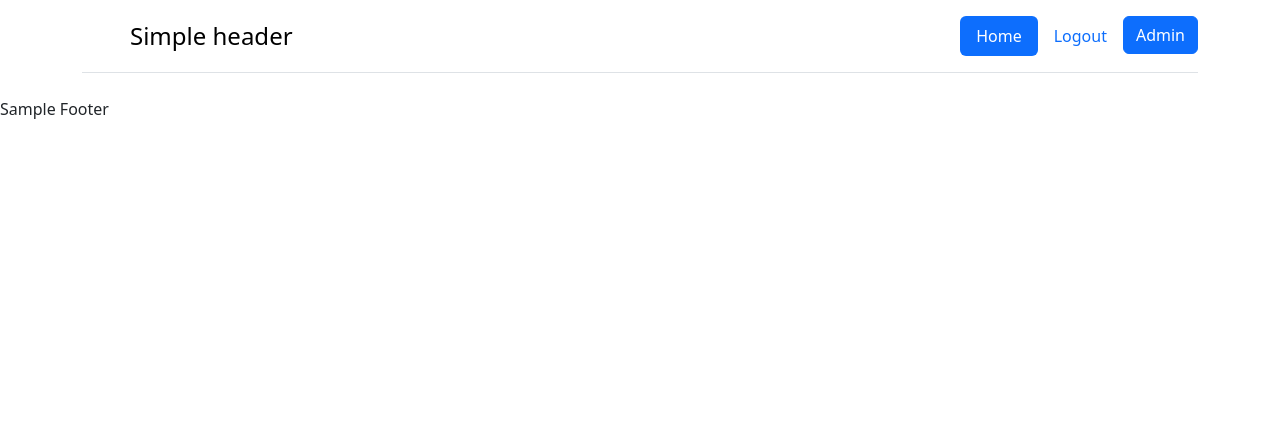
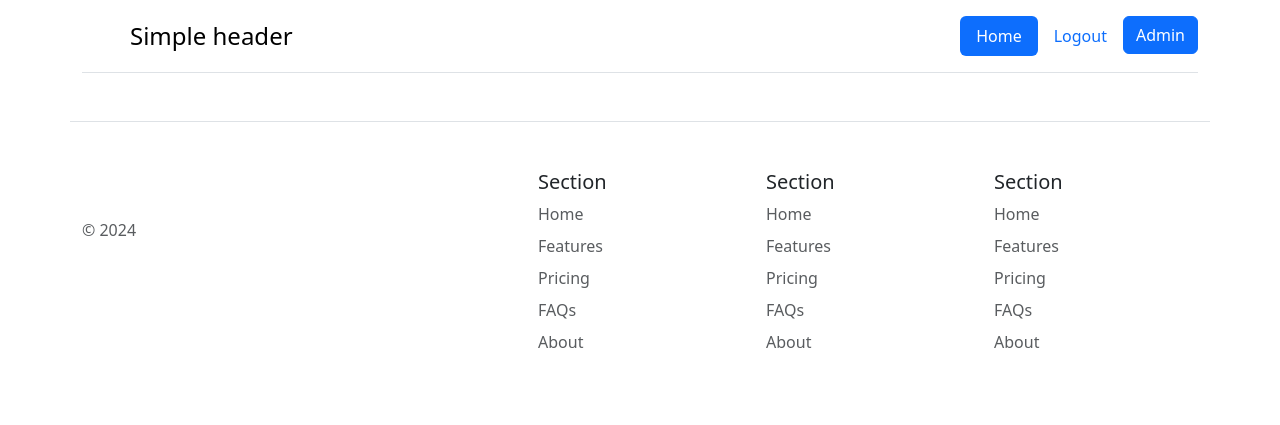
Before and after one commit to Dit23/WF1Projekt2025, a PHP site: page /login/index.php in a window 1280 px wide. Shown: the top 425 px of the page. Run offline with PHP 8.4, Linux system fonts and the light colour scheme; the visitor is signed in with stand-in values (Sample User, id 1); data that the repository does not hold is empty; some libraries are stand-ins or nearby versions.

Commit message:
feat: enhance footer layout and add data source configuration

```diff
--- a/index.php
+++ b/index.php
@@ -20,9 +20,7 @@ global $pdo;
 include './shared/header.php';
 ?>
 <body>
-    <?php
 
-    ?>
 </body>
 <?php
 include './shared/footer.php';
--- a/shared/footer.php
+++ b/shared/footer.php
@@ -1,6 +1,50 @@
 <?php
 
 ?>
-<footer>
-    Sample Footer
-</footer>
+<div class="container">
+    <footer class="row row-cols-1 row-cols-sm-2 row-cols-md-5 py-5 my-5 border-top">
+        <div class="col mb-3">
+            <a href="/" class="d-flex align-items-center mb-3 link-body-emphasis text-decoration-none">
+                <svg class="bi me-2" width="40" height="32"><use xlink:href="#bootstrap"></use></svg>
+            </a>
+            <p class="text-body-secondary">© 2024</p>
+        </div>
+
+        <div class="col mb-3">
+
+        </div>
+
+        <div class="col mb-3">
+            <h5>Section</h5>
+            <ul class="nav flex-column">
+                <li class="nav-item mb-2"><a href="#" class="nav-link p-0 text-body-secondary">Home</a></li>
+                <li class="nav-item mb-2"><a href="#" class="nav-link p-0 text-body-secondary">Features</a></li>
+                <li class="nav-item mb-2"><a href="#" class="nav-link p-0 text-body-secondary">Pricing</a></li>
+                <li class="nav-item mb-2"><a href="#" class="nav-link p-0 text-body-secondary">FAQs</a></li>
+                <li class="nav-item mb-2"><a href="#" class="nav-link p-0 text-body-secondary">About</a></li>
+            </ul>
+        </div>
+
+        <div class="col mb-3">
+            <h5>Section</h5>
+            <ul class="nav flex-column">
+                <li class="nav-item mb-2"><a href="#" class="nav-link p-0 text-body-secondary">Home</a></li>
+                <li class="nav-item mb-2"><a href="#" class="nav-link p-0 text-body-secondary">Features</a></li>
+                <li class="nav-item mb-2"><a href="#" class="nav-link p-0 text-body-secondary">Pricing</a></li>
+                <li class="nav-item mb-2"><a href="#" class="nav-link p-0 text-body-secondary">FAQs</a></li>
+                <li class="nav-item mb-2"><a href="#" class="nav-link p-0 text-body-secondary">About</a></li>
+            </ul>
+        </div>
+
+        <div class="col mb-3">
+            <h5>Section</h5>
+            <ul class="nav flex-column">
+                <li class="nav-item mb-2"><a href="#" class="nav-link p-0 text-body-secondary">Home</a></li>
+                <li class="nav-item mb-2"><a href="#" class="nav-link p-0 text-body-secondary">Features</a></li>
+                <li class="nav-item mb-2"><a href="#" class="nav-link p-0 text-body-secondary">Pricing</a></li>
+                <li class="nav-item mb-2"><a href="#" class="nav-link p-0 text-body-secondary">FAQs</a></li>
+                <li class="nav-item mb-2"><a href="#" class="nav-link p-0 text-body-secondary">About</a></li>
+            </ul>
+        </div>
+    </footer>
+</div>
```
